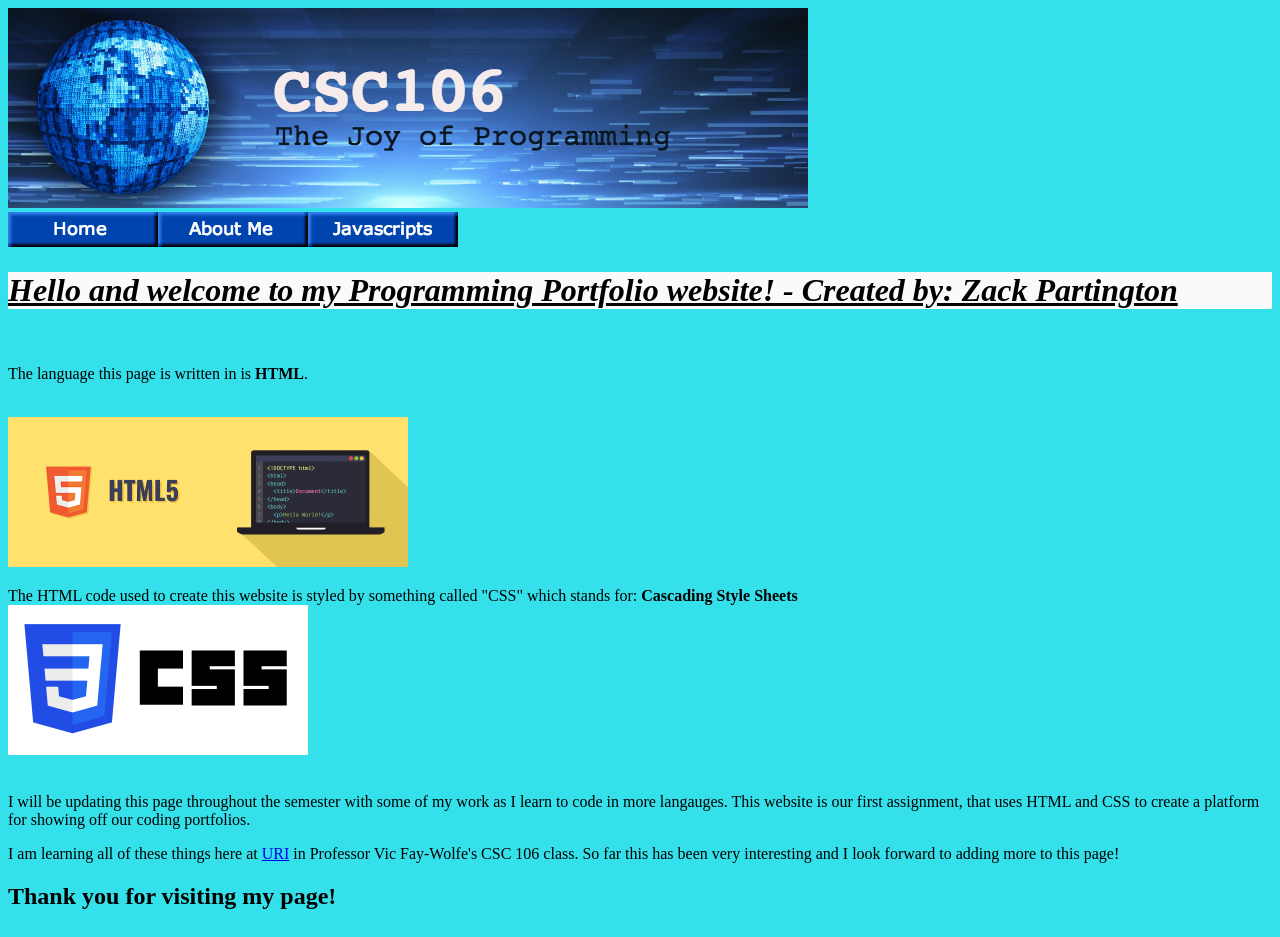
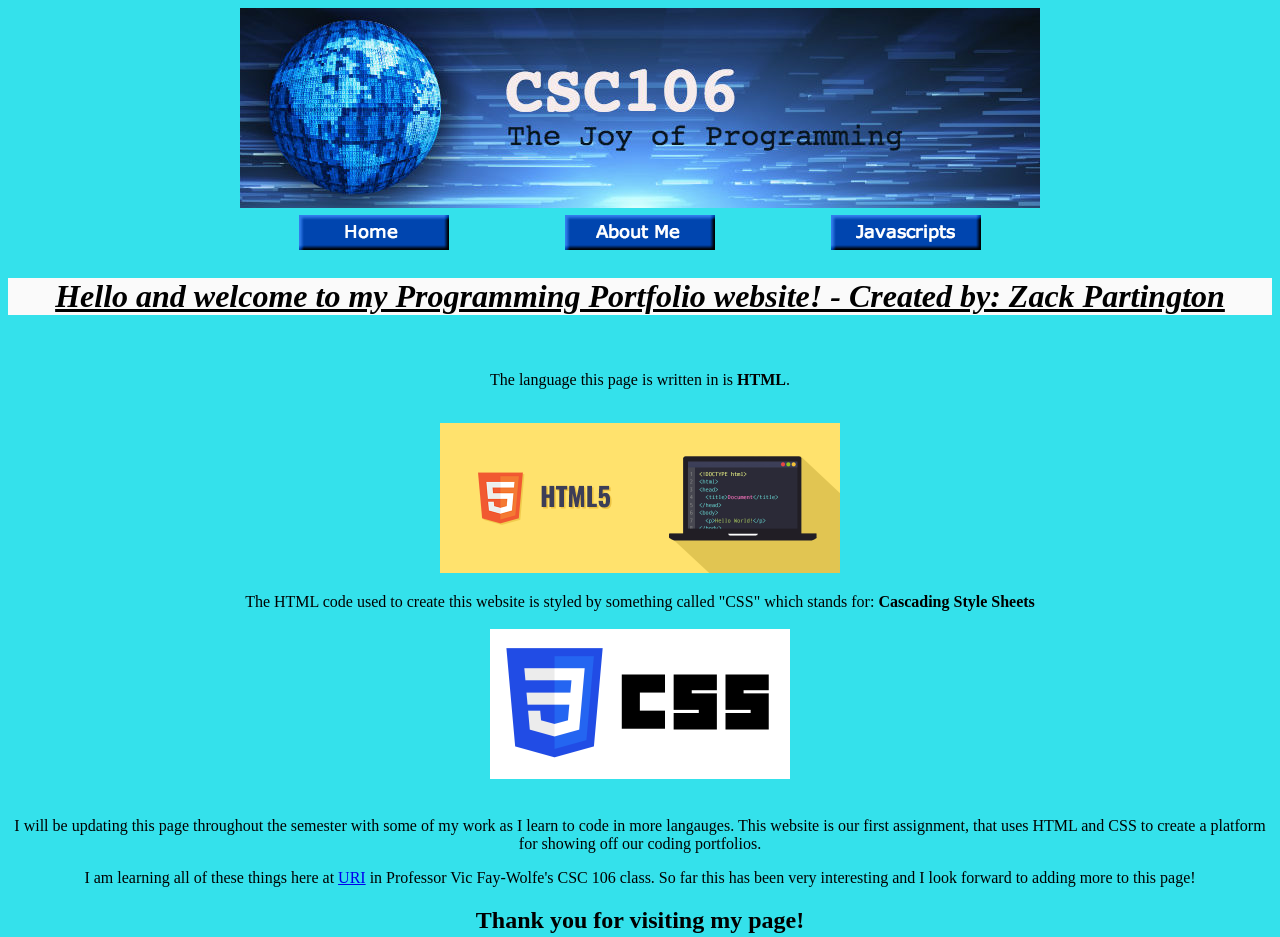
Before and after one commit to zpartington/zpartington.github.io, a plain HTML site: page index.html in a window 1280 px wide. Drawn offline with Linux system fonts and the light colour scheme.

Commit message:
Add files via upload

```diff
--- a/index.html
+++ b/index.html
@@ -6,41 +6,37 @@
 	  <style>
 		body{background-color:rgb(52, 225, 235);}
 		h1{background-color:rgb(250, 250, 250);}
-
-
+	  	.Banner-Photo{padding: 0px;}
+		table{padding: 0px;}
 	  </style>
 
 
     </head>
     <body>
-	<img src="csc106_banner.jpg">
+	<center><class="Banner-Photo"><img src="csc106_banner.jpg"></center>
 
-	<br><table>
+	<center><table width="800">
             <thead>
                 	<tr>
-                  <a href="index.html"><img src="home_button.png"></a>
-               	</tr>
-		   	<tr>
-                  <a href="About Page.html"><img src="about_me_button.png"></a>
-                	</tr>
-			<tr>
-			<a href="Javascripts Page.html"><img src="javascripts_button.png"></a>
+				<td align="center"><a href="index.html"><img src="home_button.png"></a></td>
+                 		<td align="center"><a href="About Page.html"><img src="about_me_button.png"></a></td>
+				<td align="center"><a href="Javascripts Page.html"><img src="javascripts_button.png"></a></td>
                 	</tr>
 
             </thead>
 
-        </table>
-	<u><h1><em>Hello and welcome to my Programming Portfolio website! - Created by: Zack Partington</em></h1><br></u>
-
-	<p> The language this page is written in is <strong>HTML</strong>.</p> <br>
+        </table></center>
+	<center><u><h1><em>Hello and welcome to my Programming Portfolio website! - Created by: Zack Partington</em></h1><br></u>
+	</center>
+	<center><p> The language this page is written in is <strong>HTML</strong>.</p> <br>
 	<img src="HTML 5.png" height="150">
 
 	<p> The HTML code used to create this website is styled by something called "CSS" which stands for: <strong>Cascading Style Sheets</strong><br>
-	<img src="CSS logo.png" height="150">
+	<br><img src="CSS logo.png" height="150">
 
 	<p> <br>I will be updating this page throughout the semester with some of my work as I learn to code in more langauges. This website is our first assignment, that uses HTML and CSS to create a platform for showing off our coding portfolios.</p>
 
 	<P> I am learning all of these things here at <a href="http://www.uri.edu">URI</a> in Professor Vic Fay-Wolfe's CSC 106 class. So far this has been very interesting and I look forward to adding more to this page!<p>
-	<h2>Thank you for visiting my page!</h2>
+	<h2>Thank you for visiting my page!</h2></center>
     </body>
 </html>
```
Also changed, not shown: About Page.html (+1 -0 lines).
